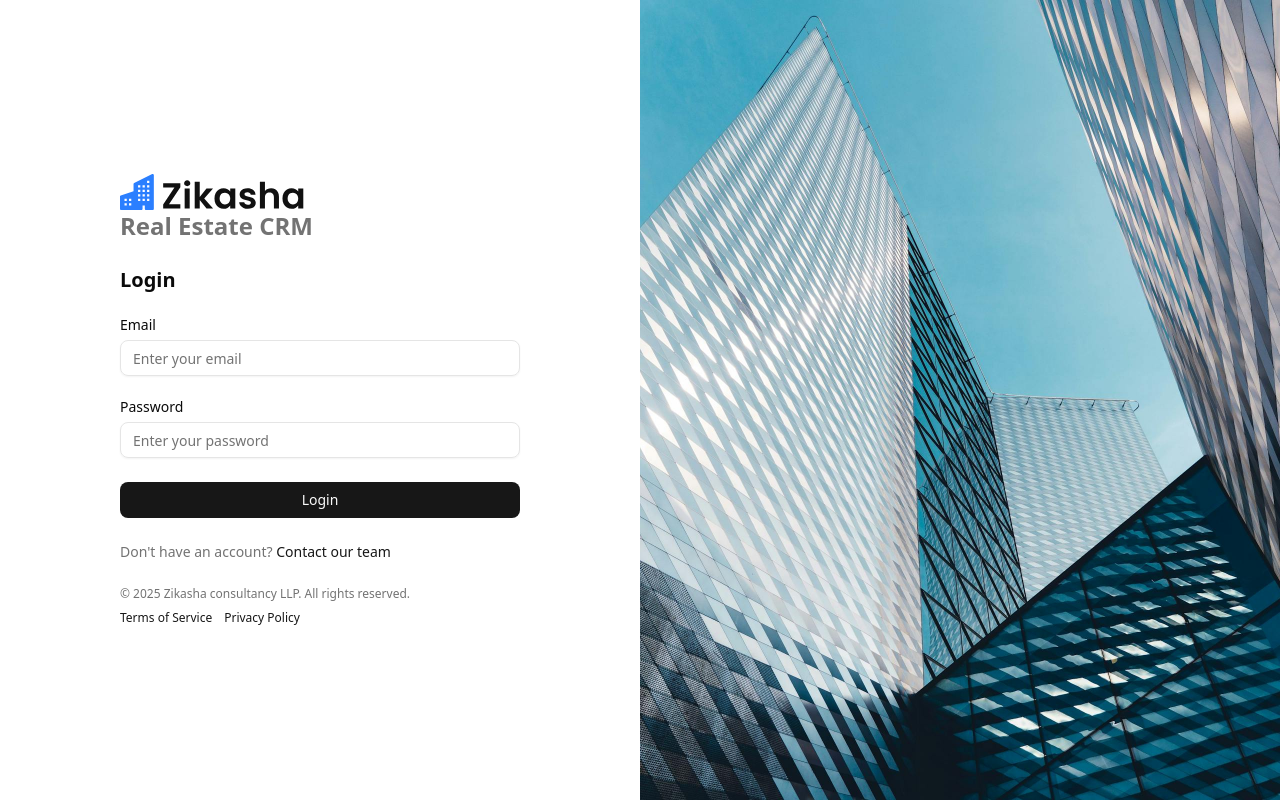
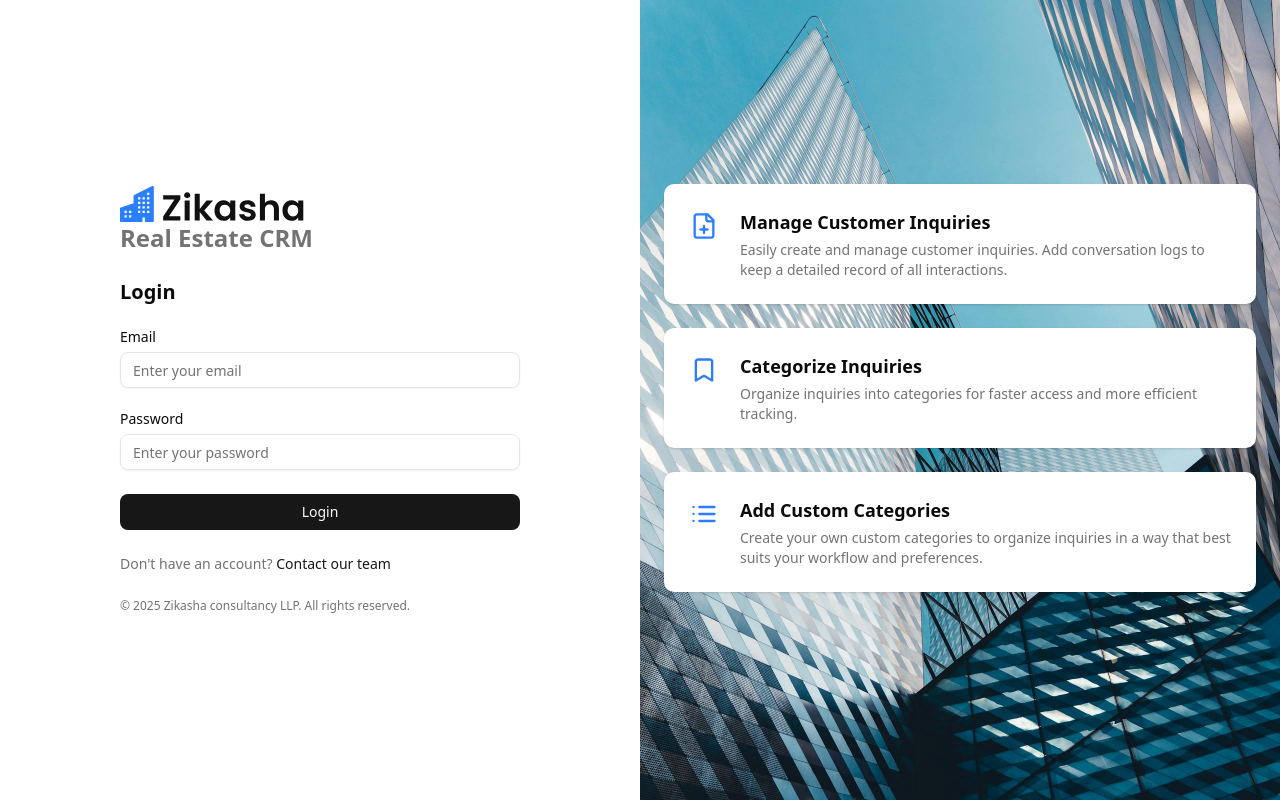
Before and after one commit to zikashaLLP/zikasha-crm-frontend, a React (Vite) app: page /login in a window 1280 px wide. Built offline with nearby package versions, Linux system fonts and the light colour scheme.

Commit message:
Improve login page UI, and date formats

```diff
--- a/src/components/ViewLogs.tsx
+++ b/src/components/ViewLogs.tsx
@@ -67,14 +67,14 @@ function ViewLog({ inquiryId }: ViewLogProps) {
 							<div></div>
 						)}
 						<div className="text-sm">
-							{new Date(log.createdAt).toLocaleDateString()}
+							{new Date(log.createdAt).toLocaleDateString("en-IN")}
 						</div>
 					</div>
 					<p className="mb-2">{log.content}</p>
 					<p className="text-gray-800 text-sm">
 						<strong className="font-semibold">Follow up Date: </strong>
 						{log.followup_date
-							? new Date(log.followup_date).toLocaleDateString()
+							? new Date(log.followup_date).toLocaleDateString("en-IN")
 							: "Not set"}
 					</p>
 				</div>
--- a/src/pages/Login.tsx
+++ b/src/pages/Login.tsx
@@ -5,6 +5,7 @@ import { useForm } from "react-hook-form";
 import { z } from "zod";
 import { zodResolver } from "@hookform/resolvers/zod";
 
+import { Bookmark, Clock, FilePlus, List, } from "lucide-react";
 import { Button } from "@/components/ui/button";
 import {
   Form,
@@ -150,18 +151,66 @@ export default function Login() {
               <p className="text-xs text-muted-foreground m-0 mt-4">
                 © 2025 Zikasha consultancy LLP. All rights reserved.
               </p>
-              <p className="text-xs mt-2">
+              {/* <p className="text-xs mt-2">
                 <Link className="text-primary hover:underline mr-3" to="/terms-of-service">
                   Terms of Service
                 </Link>
                 <Link className="text-primary hover:underline" to="/privacy-policy">
                   Privacy Policy
                 </Link>
-              </p>
+              </p> */}
             </form>
           </Form>
         </div>
-        <div className="md:w-1/2 hidden md:block bg-[url('./assets/login-banner.jpg')] bg-cover bg-center"></div>
+
+        {/* Features */}
+        <div className="md:w-1/2 hidden md:block bg-[url('./assets/login-banner.jpg')] bg-cover bg-center">
+
+            <div className="max-h-screen h-full flex flex-col px-6 items-center justify-center">
+
+              <div className="flex gap-5 bg-white rounded-lg shadow mb-6 max-w-[600px] w-full p-6 ">
+                <div className="">
+                  <FilePlus className="w-8 h-8 text-[#2b7fff] pt-1" />
+                </div>
+                <div className="w-full">
+                  <h1 className="text-lg font-semibold">Manage Customer Inquiries</h1>
+                  <p className="mt-1 text-sm text-muted-foreground">Easily create and manage customer inquiries. Add conversation logs to keep a detailed record of all interactions.</p>
+                </div>
+              </div>
+
+              <div className="flex gap-5 bg-white rounded-lg shadow mb-6 max-w-[600px] w-full p-6 ">
+                <div className="">
+                  <Bookmark className="w-8 h-8 text-[#2b7fff] pt-1" />
+                </div>
+                <div className="w-full">
+                  <h1 className="text-lg font-semibold">Categorize Inquiries</h1>
+                  <p className="mt-1 text-sm text-muted-foreground">Organize inquiries into categories for faster access and more efficient tracking.</p>
+                </div>
+              </div>
+
+              <div className="flex gap-5 bg-white rounded-lg shadow mb-6 max-w-[600px] w-full p-6 ">
+                <div className="">
+                  <List className="w-8 h-8 text-[#2b7fff] pt-1" />
+                </div>
+                <div className="w-full">
+                  <h1 className="text-lg font-semibold">Add Custom Categories</h1>
+                  <p className="mt-1 text-sm text-muted-foreground">Create your own custom categories to organize inquiries in a way that best suits your workflow and preferences.</p>
+                </div>
+              </div>
+
+
+              {/* <div className="flex gap-5 bg-white rounded-lg shadow mb-6 max-w-[600px] w-full p-6 ">
+                <div className="">
+                  <Clock className="w-8 h-8 text-[#2b7fff] pt-1" />
+                </div>
+                <div className="w-full">
+                  <h1 className="text-lg font-semibold">Receive Timely Reminders</h1>
+                  <p className="mt-1 text-sm text-muted-foreground">Stay on top of your follow-ups with automated reminders that help you engage with customers at the right time.</p>
+                </div>
+              </div> */}
+
+            </div>
+        </div>
       </div>
     </>
   );
```
